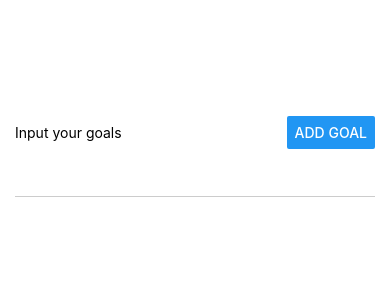
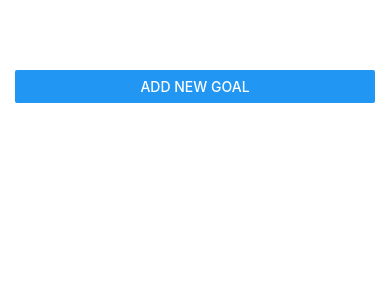
Before and after one commit to luciamejiav/Goals-ReactNative, a React Native app: screen / in a window 390 px wide. Shown: the top 300 px of the page. Built offline with nearby package versions, Linux system fonts and the light colour scheme.

Commit message:
Modal visible

```diff
--- a/App.js
+++ b/App.js
@@ -7,36 +7,46 @@ export default function App() {
 
   //declaramos el hook de estado de componente "newGoal"
   const [myGoals, setMyGoals] = useState([]);
+  const[modelVisible, setModalVisible] = useState(false); //no se muestra el modal
 
-  function addGoalHandler(newGoalText){
+  function addGoalHandler(newGoalText) {
     //crea un nuevo array con las metas actuales y añade al final el newGoal, esto se llama destructuración
     setMyGoals(myCurrentGoals => [...myCurrentGoals,
-      { //añadimos objetos
-        id: Date.now(),  //fecha actual
-        text: newGoalText,
+    { //añadimos objetos
+      id: Date.now(),  //fecha actual
+      text: newGoalText,
 
     }]);
   }
 
-  function onDeleteGoalHandler(id){
+  function onDeleteGoalHandler(id) {
     setMyGoals((myCurrentGoals) => {
       return (myCurrentGoals.filter((goal) => goal.id != id))
     })
   }
 
   return (
-    <View style = {styles.container}>
-      <GoalInput onNewGoal = {addGoalHandler}/>
+    <View style={styles.container}>
 
-      <View style = {styles.goalsContainer}>
+      <Button
+        title='Add New Goal'
+        onPress={() => setModalVisible(true)}  //mostramos el modal
+      />
+
+      <GoalInput
+        onNewGoal={addGoalHandler}
+        visible = {modelVisible}
+      />
+
+      <View style={styles.goalsContainer}>
         {/*Podemos hacer un FlatList o un ScrollView*/}
         <FlatList
           data={myGoals}
           renderItem={(dataItem) => (
             <GoalItem
               key={dataItem.item.id}
-              goal = {dataItem.item}
-              onDeleteGoal = {onDeleteGoalHandler}
+              goal={dataItem.item}
+              onDeleteGoal={onDeleteGoalHandler}
             />
           )}
         />
--- a/components/GoalInput.js
+++ b/components/GoalInput.js
@@ -1,8 +1,8 @@
 //rfc + tabulador
 import { useState } from 'react'
-import { View, TextInput, Button, StyleSheet } from 'react-native';
+import { View, TextInput, Button, StyleSheet, Modal } from 'react-native';
 
-export default function GoalInput( {onNewGoal}) {
+export default function GoalInput( {onNewGoal, visible}) {
     //declaramos el hook de estado de componente "newGoal"
     const [newGoal, setNewGoal] = useState("");
 
@@ -18,6 +18,7 @@ export default function GoalInput( {onNewGoal}) {
     }
 
     return (
+        <Modal visible = {visible}>
             <View style = {styles.inputcontainer}>
                 <TextInput
                     onChangeText={textChangeHandler}
@@ -30,6 +31,7 @@ export default function GoalInput( {onNewGoal}) {
                     onPress={onPressHandler}  //manejador para añadir la meta
                 />
             </View>
+        </Modal>
     )
 }
 
--- a/components/GoalItem.js
+++ b/components/GoalItem.js
@@ -4,8 +4,10 @@ import { View, Text, StyleSheet, Pressable } from 'react-native';
 export default function GoalItem( {goal, onDeleteGoal} ) {
   return (
     <Pressable
+      android_ripple={{color: "#210644"}}
+      style = {({pressed}) => pressed && styles.pressedItem}
       onPress={() => {
-        onDeleteGoal(goal.id) //borrar nota
+        onDeleteGoal(goal.id) //borrar nota cuando la pulso
       }}
     >
       <View style = {styles.goalItem}>
@@ -25,6 +27,9 @@ const styles = new StyleSheet.create({
     },
     goalText: {
       color: "white"
+    },
+    pressedItem: {
+      opacity: 0.5
     }
 
   });
```
Lines whose indentation alone changed are shown as unchanged.
